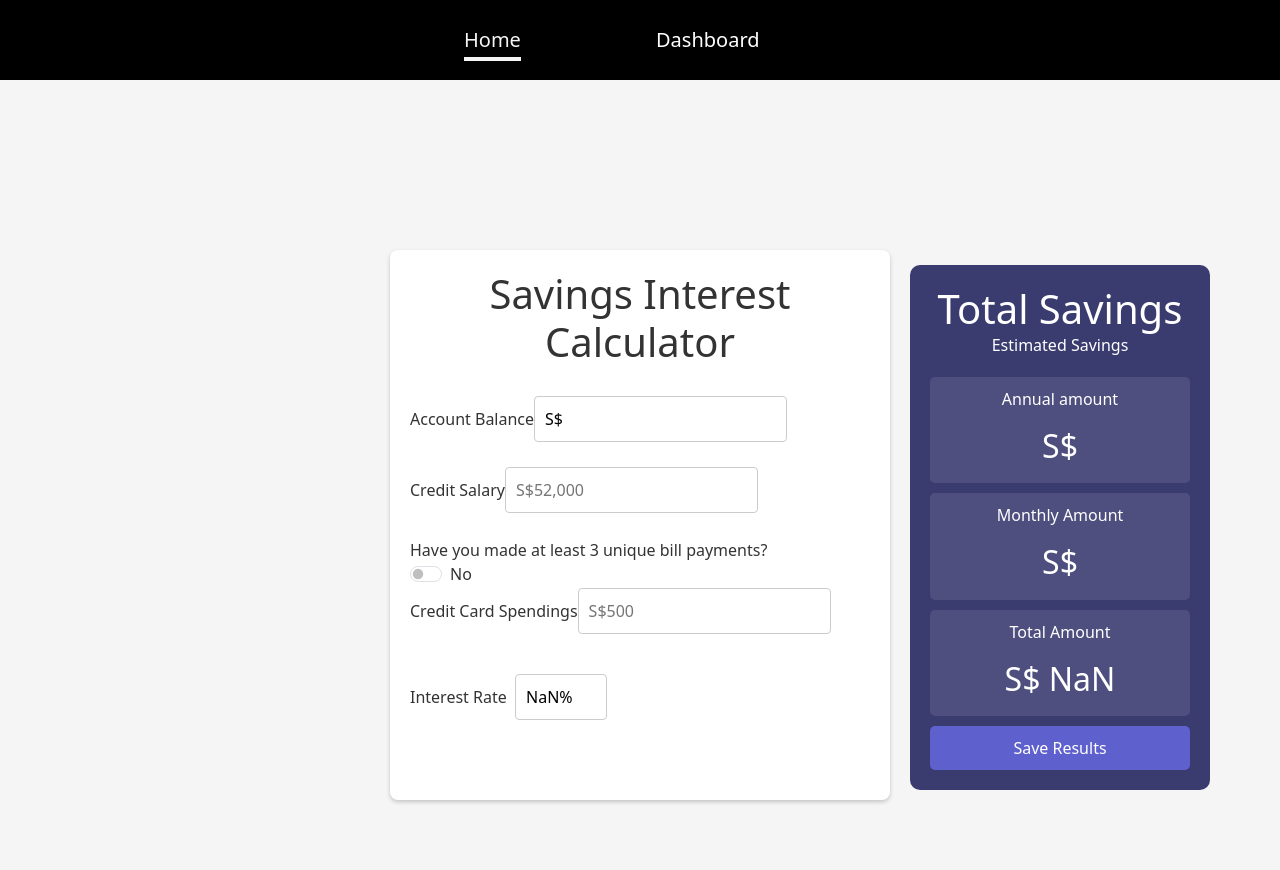
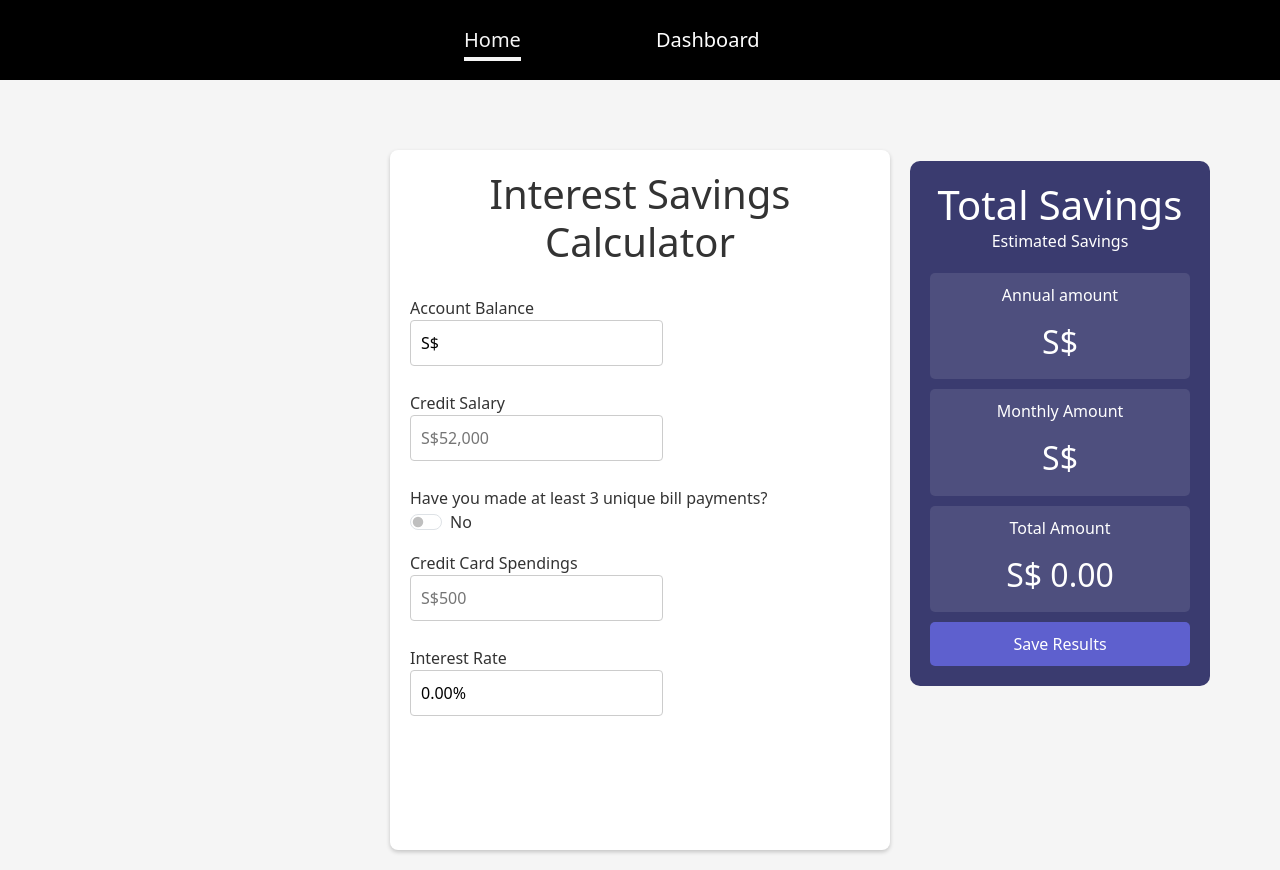
Before and after one commit to bennfsx/Interest-Savings-Calculator, a React (Vite) app: page / in a window 1280 px wide. Before the commit the page ends 820 px from the top, so only its background shows below. Built offline with nearby package versions, Linux system fonts and the light colour scheme; no server answers.

Commit message:
update css
updating position of form,table and calculate components

```diff
--- a/src/components/Calculate.jsx
+++ b/src/components/Calculate.jsx
@@ -3,8 +3,10 @@ import styles from "./Calculate.module.css";
 
 const Calculate = (props) => {
 
-  // Calculate total amount
-  const totalAmount = parseFloat(props.annualAmount) + parseFloat(props.accountBalance);
+  // Calculate total amount, ensuring that props.annualAmount and props.accountBalance are not null
+  const totalAmount = (props.annualAmount !== null && props.accountBalance !== null)
+    ? parseFloat(props.annualAmount) + parseFloat(props.accountBalance)
+    : 0;
 
   // Format total amount to 2 decimal places with commas
   const formattedTotalAmount = totalAmount.toLocaleString(undefined, {
--- a/src/components/Calculate.module.css
+++ b/src/components/Calculate.module.css
@@ -7,7 +7,7 @@
   display: flex;
   flex-direction: column;
   align-items: center;
-  margin: -480px auto;
+  margin: -580px auto;
   margin-bottom: 300px;
 }
 
--- a/src/components/Form.jsx
+++ b/src/components/Form.jsx
@@ -43,7 +43,7 @@ const Form = () => {
           setBaseInterest(data.results.component.baseInterest);
           setAnnualAmount(data.results.totalYearly);
           setMonthlyAmount(data.results.totalMonthly);
-          setDisclaimer(data.disclaimer);
+
         } else {
           console.error("Failed to fetch data:", response.statusText);
         }
@@ -58,15 +58,45 @@ const Form = () => {
     isCreditSalaryValid,
     uniqueBillPayments,
     creditCardSpent,
-    disclaimer,
   ]);
+
+  useEffect(() => {
+    // Fetch disclaimer text when component mounts
+    fetchDisclaimer();
+  }, [disclaimer]); // Empty dependency array to fetch only once on component mount
+
+  const fetchDisclaimer = async () => {
+    try {
+      const response = await fetch("https://api.ocbc.com:8243/OCBC360_Interest/1.0", {
+        headers: {
+          Authorization: "Bearer 09bc8a7e-728d-3abb-ab56-945e58871f3b",
+        },
+      });
+
+      if (response.ok) {
+        const data = await response.json();
+        console.log("Disclaimer data:", data);
+        setDisclaimer(data.Disclaimer);
+      } else {
+        console.error("Failed to fetch disclaimer:", response.statusText);
+      }
+    } catch (error) {
+      console.error("Error fetching disclaimer:", error.message);
+    }
+  };
+
+
 
   //set accBalance value as current target value
   const handleAccountBalanceChange = (e) => {
     setAccountBalance(e.target.value.replace("S$", ""));
   };
 
-  const interestRate = (annualAmount / accountBalance) * 100;
+  const interestRate =
+  (annualAmount !== null && accountBalance !== null && accountBalance !== 0)
+    ? (annualAmount / accountBalance) * 100
+    : 0;
+
 
   const handleCreditSalaryCheck = (e) => {
     const creditSalary = parseFloat(e.target.value.replace("S$", ""));
@@ -135,10 +165,10 @@ const Form = () => {
 
   return (
     <div className={styles.formContainer}>
-      <h1 className={styles.formTitle}>Savings Interest Calculator</h1>
+      <h1 className={styles.formTitle}>Interest Savings Calculator</h1>
       <form className={styles.form}>
-        <label className={styles.label}>
-          Account Balance
+        <div className={styles.label}>
+          <label>Account Balance</label>
           <input
             type="text"
             className={styles.input}
@@ -146,18 +176,18 @@ const Form = () => {
             value={"S$" + accountBalance}
             onChange={handleAccountBalanceChange}
           />
-        </label>
-        <label className={styles.label}>
-          Credit Salary
+        </div>
+        <div className={styles.label}>
+          <label>Credit Salary</label>
           <input
             type="text"
             className={styles.input}
             placeholder="S$52,000"
             onChange={handleCreditSalaryCheck}
           />
-        </label>
-        <label className={styles.label}>
-          Have you made at least 3 unique bill payments?
+        </div>
+        <div className={styles.label}>
+          <label>Have you made at least 3 unique bill payments?</label>
           <div className={styles.toggleContainer}>
             <label className={styles.toggleLabel}>
               <Toggle.Check
@@ -169,29 +199,30 @@ const Form = () => {
               />
             </label>
           </div>
-          <label className={styles.label}>
-            Credit Card Spendings
+        </div>
+        <div className={styles.label}>
+          <label>Credit Card Spendings</label>
           <input
             type="text"
             className={styles.input}
             placeholder="S$500"
             onChange={handleCreditCardSpending}
           />
-          </label>
-        </label>
-        <label className={styles.label}>
-          Interest Rate &nbsp;
+        </div>
+        <div className={styles.label}>
+          <label>Interest Rate</label>
           <input
             type="text"
             className={styles.inputInterest}
             readOnly
             value={
               interestRate !== null
-                ? interestRate.toFixed(4) + "%"
+                ? interestRate.toFixed(2) + "%"
                 : "Loading..."
             }
           />
-        </label>
+        </div>
+        {disclaimer && <Disclaimer disclaimer={disclaimer} />}
       </form>
 
       <div className={style.calculateContainer}>
@@ -202,8 +233,6 @@ const Form = () => {
           onSave={handleCalculateSave}
         />
       </div>
-
-      {disclaimer && <Disclaimer disclaimer={disclaimer} />}
     </div>
   );
 };
--- a/src/components/Form.module.css
+++ b/src/components/Form.module.css
@@ -3,11 +3,11 @@
   border-radius: 8px;
   box-shadow: 0 2px 4px 0 rgba(0, 0, 0, 0.2);
   padding: 20px;
-  width: 100%;
+  width: auto;
   max-width: 500px;
-  max-height: 550px;
+  max-height: 700px;
   margin: 0 auto;
-  margin-top: 150px;
+  margin-top: 50px;
 }
 
 .formTitle {
@@ -26,6 +26,10 @@
   color: #333;
 }
 
+.label>label {
+  display: block;
+}
+
 .input {
   border: 1px solid #ccc;
   border-radius: 4px;
@@ -38,7 +42,7 @@
   border-radius: 4px;
   padding: 10px;
   margin-bottom: 10px;
-  width: 20%;
+  width: auto;
 }
 
 .calculateButton {
--- a/src/components/Table.module.css
+++ b/src/components/Table.module.css
@@ -2,6 +2,7 @@
   margin-top: 20px;
   width: 60%;
   margin: 0 auto; /* Center the table container horizontally */
+  margin-top: 15px
 }
 
   .table {
```
Also changed, not shown: 1 other file (tests, documents, lock files or other folders). Lines whose indentation alone changed are shown as unchanged.
